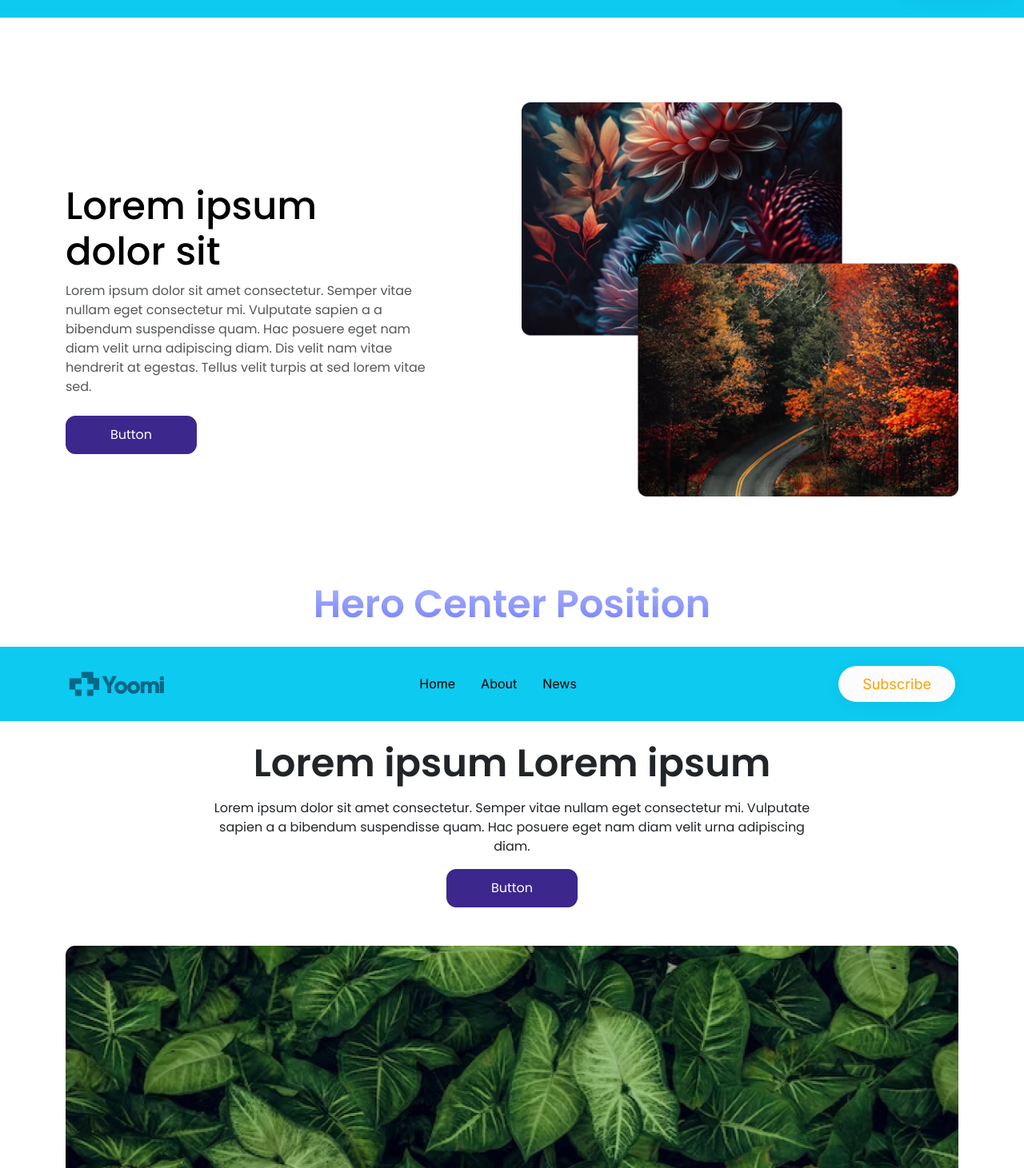
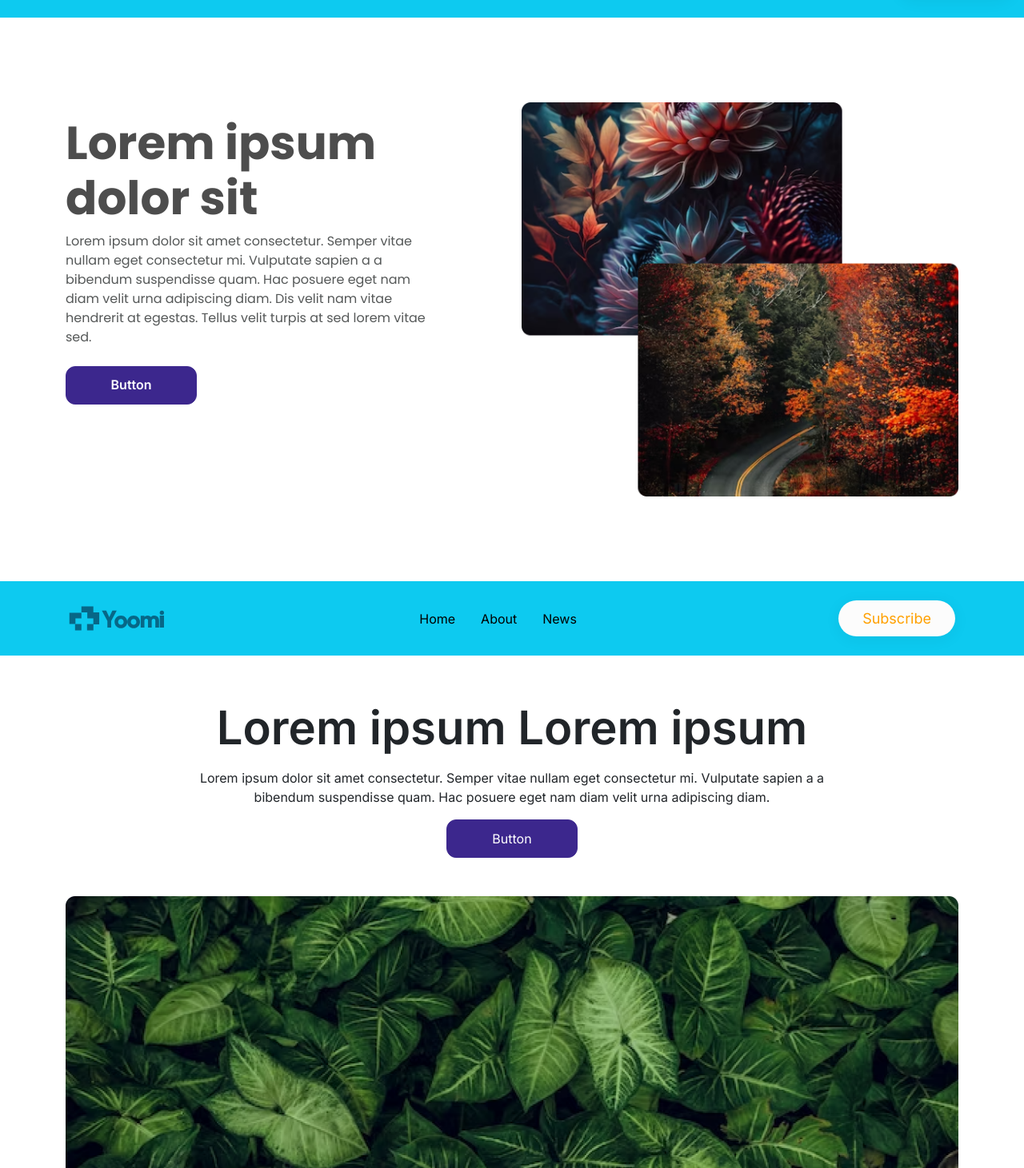
Before and after one commit to neharadialcode/bootstrap-common-components, a React (Create React App) app: page /hero in a window 1280 px wide. Shown: the part 869-2330 px from the top of the page at 80% size. Built offline with nearby package versions, Linux system fonts and the light colour scheme.

Commit message:
testing error solving

```diff
--- a/src/App.css
+++ b/src/App.css
@@ -6,6 +6,7 @@
   --fs-lg: 24px;
   --fs-xl: 32px;
   --fs-2xl: 48px;
+  --fs-3xl:58px;
   /* color */
   --clr-purple: #3c278d;
   --clr-lightPurple: #6b5ba9;
@@ -26,6 +27,9 @@
 .fs_2xl{
   font-size: var(--fs-2xl) !important;
 }
+.fs_3xl{
+  font-size: var(--fs-3xl);
+}
 /* font-color */
 .clr_lightBrown {
   color: var(--clr-lightBrown);
@@ -40,6 +44,16 @@
 .bg_lightPurple {
   background: var(--clr-lightPurple);
 }
+/* Line-HEIGHT */
+.lh_mainHeading{
+  line-height: 69px;
+}
+.lh_All_par{
+  line-height: 24px;
+}
+.button_lh{
+  line-height: 19px;
+}
 /* responsive */
 
 @media (max-width: 575.98px) {
@@ -50,6 +64,30 @@
     --fs-lg: 22px;
     --fs-xl: 28px;
     --fs-2xl: 38px;
+      --fs-3xl:42px;
+
+  }
+}
+@media (min-width: 576px) {
+  :root {
+    /* font size */
+    --fs-sm: 13px;
+    --fs-md: 18px;
+    --fs-lg: 22px;
+    --fs-xl: 28px;
+    --fs-2xl: 38px;
+      --fs-3xl:42px;
+
+  }
+}
+@media (min-width:768px) {
+  :root{
+      --fs-sm: 16px;
+  --fs-md: 20px;
+  --fs-lg: 24px;
+  --fs-xl: 32px;
+  --fs-2xl: 48px;
+  --fs-3xl:58px;
   }
 }
 
@@ -58,3 +96,18 @@ body {
 font-family: 'Inter', sans-serif !important;
 /* font-family: 'Poppins', sans-serif; */
 }
+@media (max-width: 575.98px) {
+.lh_mainHeading{
+  line-height: 59px;
+}
+}
+@media (min-width: 576px) {
+.lh_mainHeading{
+  line-height: 59px;
+}
+}
+@media (min-width: 768px) {
+.lh_mainHeading{
+  line-height: 69px;
+}
+}
--- a/src/components/herosection/HeroCenter.jsx
+++ b/src/components/herosection/HeroCenter.jsx
@@ -8,15 +8,15 @@ const HeroCenter = () => {
         <div className=" hero_center d-flex ali min-vh100 hero_custom_height align-items-center justify-content-center">
           <div className=" container ">
             <div className=" text-center">
-              <h1 className=" text-center fw-semibold fs_2xl ff_poppins  mx-auto">
+              <h1 className=" text-center fw-bold fs_3xl ff_poppins lh_mainHeading mx-auto">
                 Lorem ipsum Lorem ipsum
               </h1>
-              <p className=" ff_poppins fw-normal fs_sm  mx-auto pt-2 max_w_hero_par mx-auto">
+              <p className=" ff_poppins fw-normal fs_sm  mx-auto pt-2 max_w_hero_par mx-auto lh_All_par">
                 Lorem ipsum dolor sit amet consectetur. Semper vitae nullam eget
                 consectetur mi. Vulputate sapien a a bibendum suspendisse quam.
                 Hac posuere eget nam diam velit urna adipiscing diam.
               </p>
-              <button className="ff_poppins fw-normal fs_sm  mx-auto  button_btn">
+              <button className="ff_poppins fw-normal fs_sm  mx-auto  button_btn mt-3 button_lh">
                 Button
               </button>
             </div>
--- a/src/components/herosection/HeroCenterPosition.jsx
+++ b/src/components/herosection/HeroCenterPosition.jsx
@@ -5,22 +5,19 @@ import Headercenter from "../headersection/Headercenter";
 const HeroCenterPosition = () => {
   return (
     <>
-      <h1 className=" text-center mb-4 fs_2xl ff_poppins text_linear_gradient fw-semibold">
-        Hero Center Position
-      </h1>
       <div>
         <Headercenter />
         <div className=" d-flex hero_custom_height align-items-center">
-          <div className=" container mt-4">
-            <h2 className=" text-center fw-semibold fs_2xl ff_poppins  mx-auto">
+          <div className=" container mt-lg-5 pt-2">
+            <h1 className=" text-center fw-bold fs_3xl lh_mainHeading mx-auto">
               Lorem ipsum Lorem ipsum
-            </h2>
-            <p className=" ff_poppins fw-normal fs_sm  mx-auto pt-2 max_w_hero_par mx-auto text-center">
+            </h1>
+            <p className="  fw-normal fs_sm lh_All_par mx-auto pt-2 max_w_hero_par mx-auto text-center">
               Lorem ipsum dolor sit amet consectetur. Semper vitae nullam eget
               consectetur mi. Vulputate sapien a a bibendum suspendisse quam.
               Hac posuere eget nam diam velit urna adipiscing diam.
             </p>
-            <button className="ff_poppins fw-normal fs_sm  mx-auto  button_btn d-flex align-items-center justify-content-center">
+            <button className=" fw-normal fs_sm  mx-auto  button_btn d-flex align-items-center justify-content-center mt-2">
               Button
             </button>
             <div className=" mt-4 pt-md-4">
--- a/src/components/herosection/HeroHalfContentHalfImage.jsx
+++ b/src/components/herosection/HeroHalfContentHalfImage.jsx
@@ -8,13 +8,13 @@ const HeroHalfContentHalfImage = () => {
         <HeaderFull />
         <div className="hero_custom_height d-flex align-items-center">
           <div className=" container py-5">
-            <div className=" row flex-column-reverse flex-md-row align-items-center justify-content-between">
-              <div className="col-md-6  col-lg-5 mt-5">
-                <h1 className=" ff_poppins fw-medium fs_2xl text-black">
+            <div className=" row flex-column-reverse flex-md-row  justify-content-between">
+              <div className="col-md-6  col-lg-5 mt-3">
+                <h1 className=" ff_poppins fw-bold fs_3xl lh_mainHeading text_secondary">
                   Lorem ipsum dolor sit{" "}
                 </h1>
 
-                <p className=" ff_poppins fw-normal text_primary fs_sm   mb-0">
+                <p className=" ff_poppins fw-normal text_primary fs_sm lh_All_par mb-0">
                   Lorem ipsum dolor sit amet consectetur. Semper vitae nullam
                   eget consectetur mi. Vulputate sapien a a bibendum suspendisse
                   quam. Hac posuere eget nam diam velit urna adipiscing diam.
@@ -22,7 +22,7 @@ const HeroHalfContentHalfImage = () => {
                   at sed lorem vitae sed.
                 </p>
 
-                <button className="ff_poppins fw-normal fs_sm  mx-auto  button_btn mt-4">
+                <button className=" fw-semibold fs_sm  mx-auto   button_btn mt-4 button_lh">
                   Button
                 </button>
               </div>
--- a/src/components/herosection/HeroPosition.jsx
+++ b/src/components/herosection/HeroPosition.jsx
@@ -33,27 +33,23 @@ const HeroPosition = () => {
           />
           <div className=" d-flex align-items-center justify-content-center ">
             <div className=" max_w_Hero_Position text-center">
-              <span className="ff_poppins font-md text-black">
-                A nice headline
-              </span>
-              <h1 className=" ff_poppins fw-medium fs_2xl text-black">
+              <p className=" fs_xl text-black pb-0">A nice headline</p>
+              <h1 className=" fw-semibold fs_3xl lh_mainHeading text-black">
                 Goes here
               </h1>
-
-              <p className=" ff_poppins fw-normal text_primary fs_sm   mb-0">
+              <p className="text_primary lh_All_pra fs_sm mb-0">
                 Lorem ipsum dolor sit amet consectetur. Semper vitae nullam eget
                 consectetur mi. Vulputate sapien a a bibendum suspendisse quam.
                 Hac posuere eget nam diam velit urna adipiscing diam. Dis velit
                 nam vitae hendrerit at egestas. Tellus velit turpis at sed lorem
                 vitae sed.
               </p>
-
-              <button className="ff_poppins fw-normal fs_sm  mx-auto  button_btn mt-4">
-                Button
-              </button>
-              <button className="ff_poppins fw-normal fs_sm  button_btn mt-4 ms-3">
-                Button
-              </button>
+              <div className=" pt-2">
+                <button className=" fs_sm  mx-auto  button_btn mt-4">
+                  Button
+                </button>
+                <button className=" fs_sm  button_btn mt-4 ms-3">Button</button>
+              </div>
             </div>
           </div>
         </div>
--- a/src/components/herosection/HeroPositionHalf.jsx
+++ b/src/components/herosection/HeroPositionHalf.jsx
@@ -10,14 +10,12 @@ const HeroPositionHalf = () => {
           <div className=" container">
             <div className=" row flex-column-reverse flex-lg-row align-items-center">
               <div className="  col-md-8 col-lg-6 mt-5 pb-xl-5  mt-lg-0">
-                <span className="ff_poppins fs_xl text-black">
-                  A nice headline
-                </span>
-                <h1 className=" ff_poppins fw-medium fs_2xl text-black">
+                <p className="fs_xl text-black">A nice headline</p>
+                <h1 className=" fw-semibold fs_3xl lh_mainHeading">
                   Goes here
                 </h1>
 
-                <p className=" ff_poppins fw-normal text_primary fs_sm mb-0">
+                <p className=" fw-normal text_primary fs_sm mb-0 lh_All_par">
                   Lorem ipsum dolor sit amet consectetur. Semper vitae nullam
                   eget consectetur mi. Vulputate sapien a a bibendum suspendisse
                   quam. Hac posuere eget nam diam velit urna adipiscing diam.
@@ -25,10 +23,10 @@ const HeroPositionHalf = () => {
                   at sed lorem vitae sed.
                 </p>
 
-                <button className="ff_poppins fw-normal fs_sm  mx-auto button_btn mt-4">
+                <button className="fw-normal fs_sm  mx-auto button_btn mt-4">
                   Button
                 </button>
-                <button className="ff_poppins fw-normal fs_sm  mx-auto  button_btn  mt-2 ms-3 mt-sm-4">
+                <button className="fw-normal fs_sm  mx-auto  button_btn  mt-2 ms-3 mt-sm-4">
                   Button
                 </button>
               </div>
--- a/src/hero.css
+++ b/src/hero.css
@@ -14,6 +14,7 @@
   /*============COLORS========= */
 
   --clr-primary: #555858;
+  --clr-secondary:#4D4D4D;
 }
 
 .ff_poppins {
@@ -23,7 +24,9 @@
 .text_primary {
   color: var(--clr-primary) !important;
 }
-
+.text_secondary{
+  color: var(--clr-secondary);
+}
 /* ==============WIDTH============= */
 .max_width_par {
   max-width: 380px;
@@ -37,7 +40,7 @@
 }
 
 .max_w_hero_par {
-  max-width: 777px;
+  max-width: 790px;
 }
 
 .max_w_Hero_Position {
@@ -101,6 +104,9 @@
 }
 
 @media (max-width: 575.98px) {
+  .max_width_hero_img{
+    max-width: 500px;
+  }
   .max_w_position_hero_img {
     max-width: 100px !important;
   }
```
